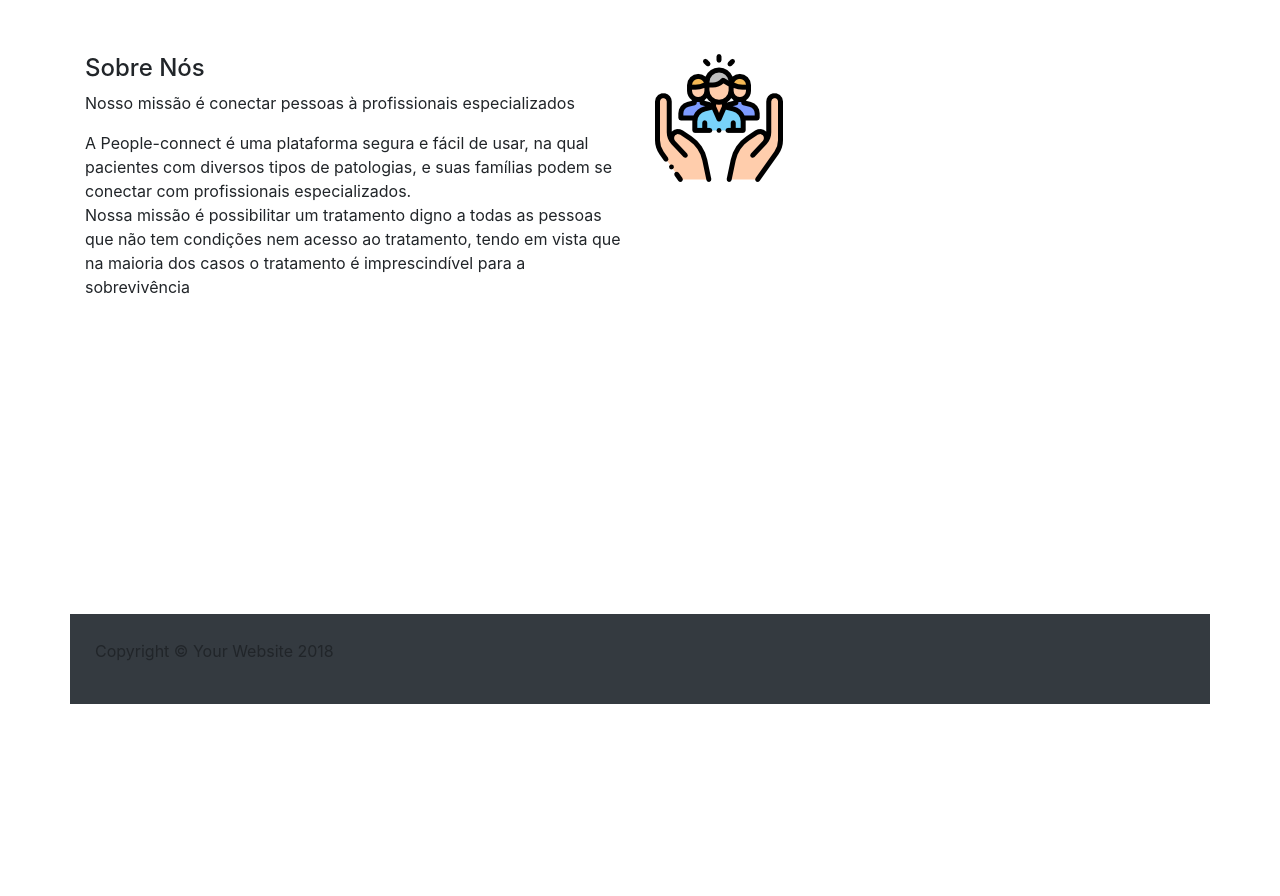
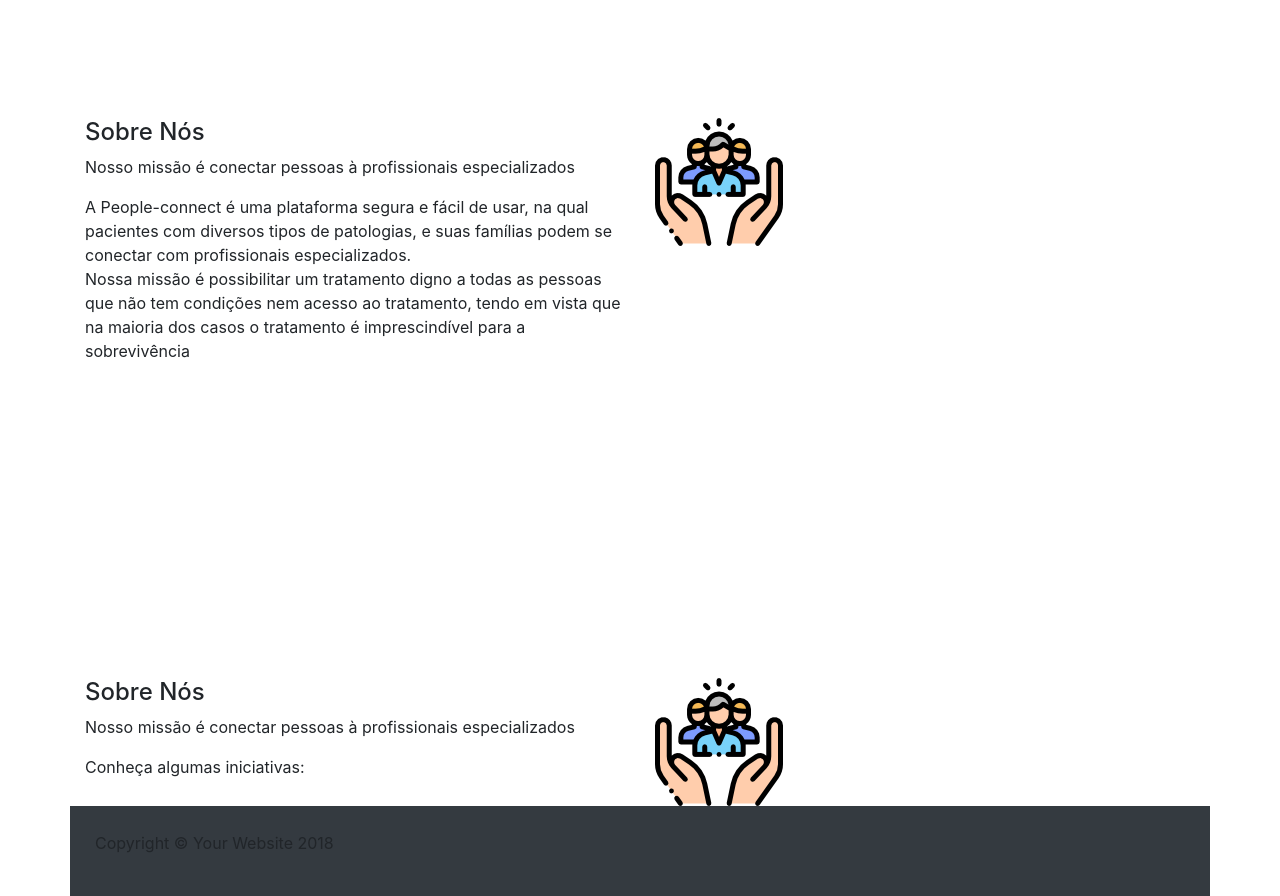
Before and after one commit to HellenBrunelli/people-connect, a plain HTML site: page index.html in a window 1280 px wide. Shown: the part 835-1731 px from the top of the page. Before the commit the page ends 1539 px from the top, so only its background shows below. Drawn offline with nearby package versions, Linux system fonts and the light colour scheme.

Commit message:
create section sobre e section missão

```diff
--- a/css/style.css
+++ b/css/style.css
@@ -19,6 +19,11 @@
 .caroulsel-banner h5{
     font-size: 3.2rem;
 }
+
+.carousel-img{
+    margin-top: 8vh;
+}
+
 .section__sobre{
     margin-top: 15vh;
     min-height: 70vh;
--- a/index.html
+++ b/index.html
@@ -30,7 +30,7 @@
 						<a class="nav-link" href="#sobre">Sobre<span class="sr-only">(current)</span></a>
 					</li>
 					<li class="nav-item">
-						<a class="nav-link" href="#servicos">Serviços</a>
+						<a class="nav-link" href="#missao">Missão</a>
 					</li>
 					<li class="nav-item">
 						<a class="nav-link" href="#">Contact</a>
@@ -78,7 +78,7 @@
 	<div id="carouselExampleSlidesOnly" class="carousel slide" data-ride="carousel">
 		<div class="carousel-inner">
 			<div class="carousel-item active ">
-				<img class="d-block w-100" src="img/header-connect.jpg" alt="Second slide">
+				<img class="carousel-img d-block w-100" src="img/header-connect.jpg" alt="Second slide">
 				<div class="carousel-caption d-none d-md-block">
 					<h2>Conectando Pessoas raras</h2>
 					<p>à profissionais especializados</p>
@@ -95,6 +95,21 @@
 					<p>Nosso missão é conectar pessoas à	 profissionais especializados</p>
 					<p>A People-connect é uma plataforma segura e fácil de usar, na qual pacientes com diversos tipos de patologias, e suas famílias podem se conectar com profissionais especializados.<br>
 					Nossa missão é possibilitar um tratamento digno a todas as pessoas que não tem condições nem acesso ao tratamento, tendo em vista que na maioria dos casos o tratamento é imprescindível para a sobrevivência</p>
+				</div>
+				<div class="col-lg-6">
+					<img class="img-fluid" src="img/social-care.png" alt="imagem italia">
+				</div>
+			</div>
+		</div>
+	</section>
+
+	<section id="missao" class="section__missao">
+		<div class="container">
+			<div class="row justify-content-md-center">
+				<div class="col-lg-6">
+					<h4>Sobre Nós</h4>
+					<p>Nosso missão é conectar pessoas à	 profissionais especializados</p>
+					<p>Conheça algumas iniciativas:</p>
 				</div>
 				<div class="col-lg-6">
 					<img class="img-fluid" src="img/social-care.png" alt="imagem italia">
```
